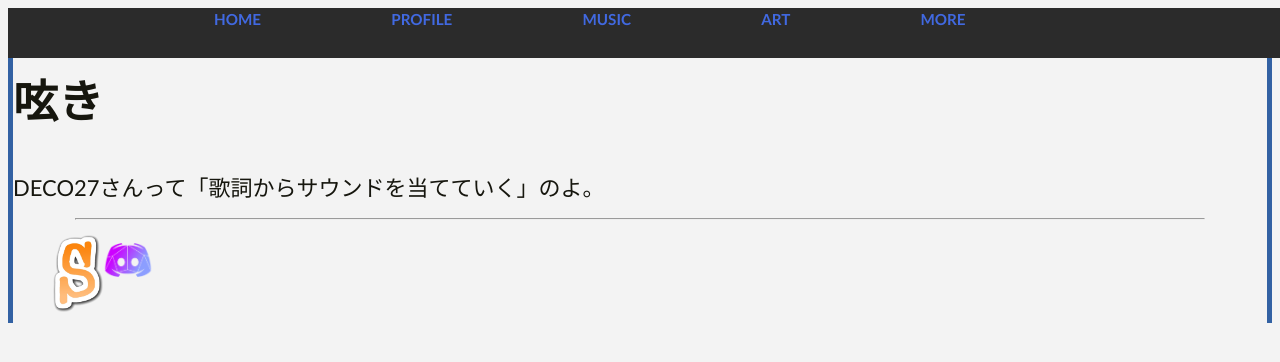
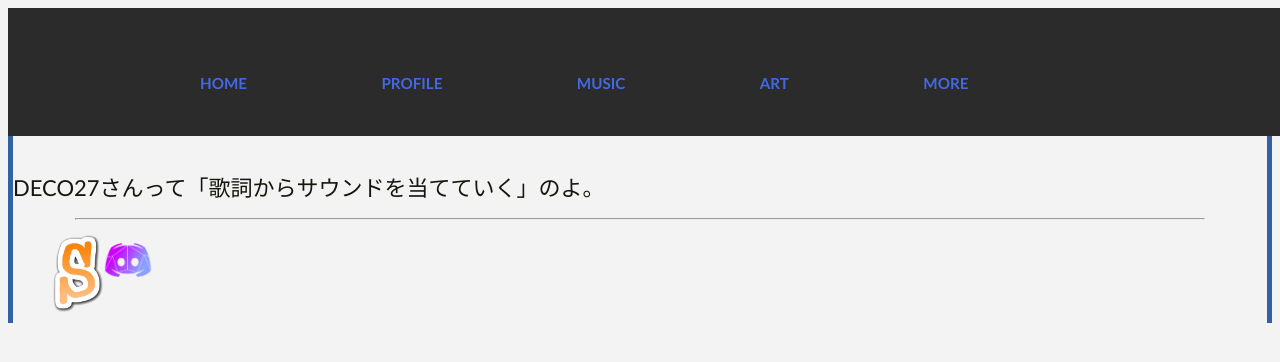
Before and after one commit to nekodendislike/nekodendislike.github.io, a Jekyll site: the page built from more.md, in a window 1280 px wide. Shown: the top 362 px of the page. Built offline with Jekyll 4.4.1, drawn with Linux system fonts in a browser that asks for light colours; some web fonts are replaced.

Commit message:
Update style.css

```diff
--- a/assets/css/style.css
+++ b/assets/css/style.css
@@ -72,7 +72,7 @@
   height: 50px; /* 高さを50pxに指定 */
   display: inline-block;
   background-color: #2b2b2b; /*ページ全体の背景色*/
-  padding: 0px 20px; /* ヘッダーに上下左右それぞれ余白を指定 */
+  padding: 5% 0; /* ヘッダーに上下左右それぞれ余白を指定 */
   box-sizing: border-box; /* padding分を含んで幅を100%にするため */
   position:fixed;
 }
```
